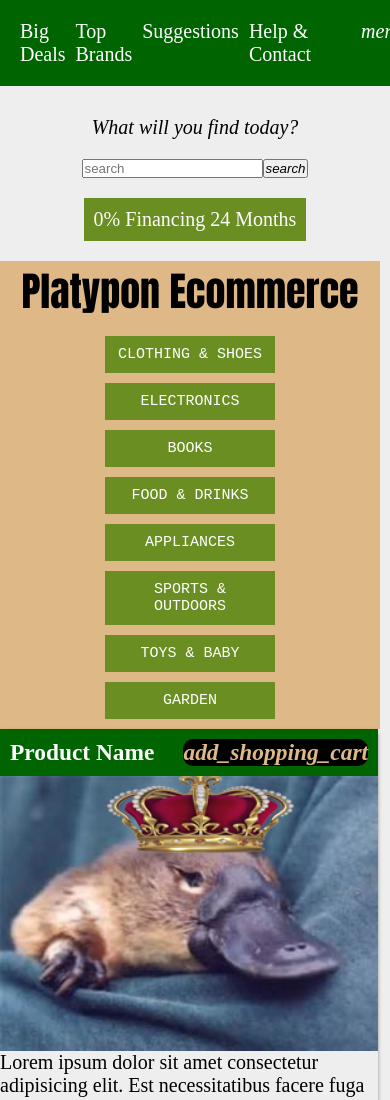
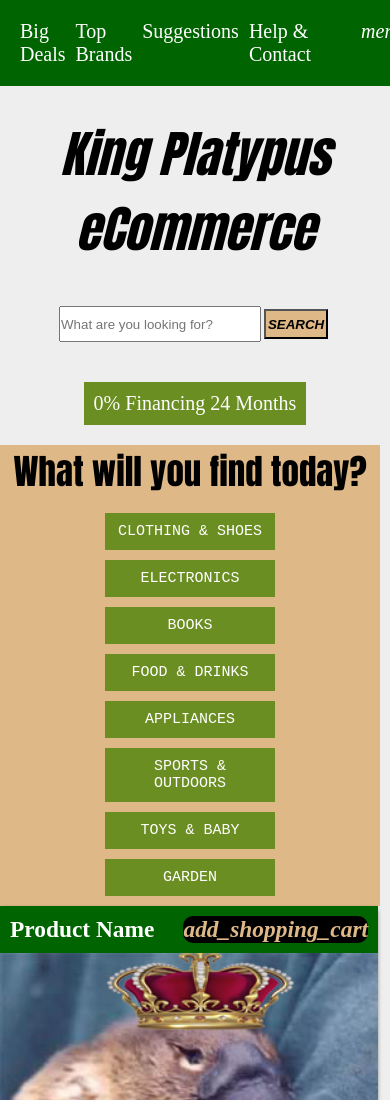
Before and after one commit to TheBigBooler/Project2-QWIRTY, a plain HTML site: page index.html in a window 390 px wide. Shown: the top 1100 px of the page. Drawn offline with Linux system fonts and the light colour scheme.

Commit message:
minor fixes, tweaked mobile responsiveness

```diff
--- a/index.css
+++ b/index.css
@@ -83,7 +83,7 @@ section > a:hover {
 
 #nav-head {
     text-align: center;
-    font-size: 25px;
+    font-size: 20px;
     margin-bottom: 15px;
     font-family: Impact, Haettenschweiler, 'Arial Narrow Bold', sans-serif;
 }
@@ -174,6 +174,19 @@ li {
 
 .search-form {
     display: flex;
+    flex-grow: 2;
+    padding: 20px;
+}
+
+button {
+    background-color: burlywood;
+    margin: 3px;
+    width: 85px;
+    height: 30px;
+    font-weight: bold;
+}
+input {
+    width:100%;
 }
 
 a {
@@ -184,7 +197,8 @@ a {
 
 .company-name {
     font-style: italic;
-    font-size: 20px;
+    font-size: 25px;
+    font-family: Impact, Haettenschweiler, 'Arial Narrow Bold', sans-serif;
 }
 
 @media (min-width: 801px) {
@@ -218,6 +232,10 @@ a {
         margin-top: 10px;
     }
     #nav-head {
-        font-size: 40px;
+        font-size: 35px;
+    }
+    .company-name {
+        font-size: 50px;
+        text-align: center;
     }
 }
--- a/index.html
+++ b/index.html
@@ -28,11 +28,11 @@
         </nav>
         <nav class="sub-nav">
             <span class="company-name">
-                What will you find today?
+                King Platypus eCommerce
             </span>
             <form class="search-form" action="/search">
-                <input type="text" name="search-term" placeholder="search">
-                <button type="submit"><i class="material-icons">search</i></button>
+                <input type="text" name="search-term" placeholder="What are you looking for?">
+                <button type="submit"><i class="material-icons">SEARCH</i></button>
             </form>
             <a class="credit-offer" href="/credit">0% Financing 24 Months</a>
         </nav>
@@ -40,7 +40,7 @@
 
     <main>
         <nav class="categories">
-            <p id="nav-head">Platypon Ecommerce</p>
+            <p id="nav-head">What will you find today?</p>
             <a href="clothing">clothing & shoes</a>
             <a href="electronics">electronics</a>
             <a href="books">books</a>
```
